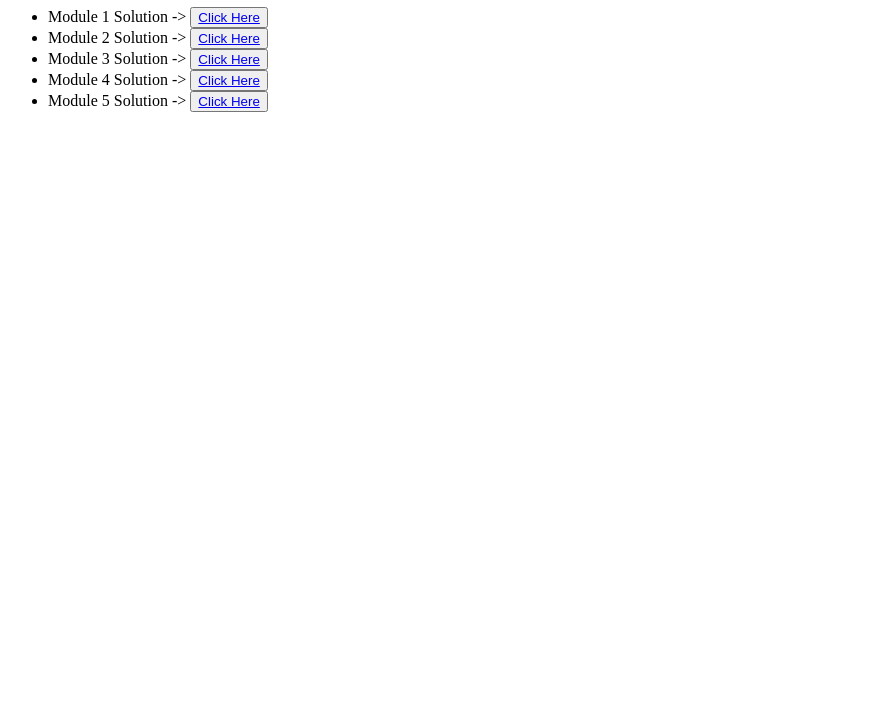
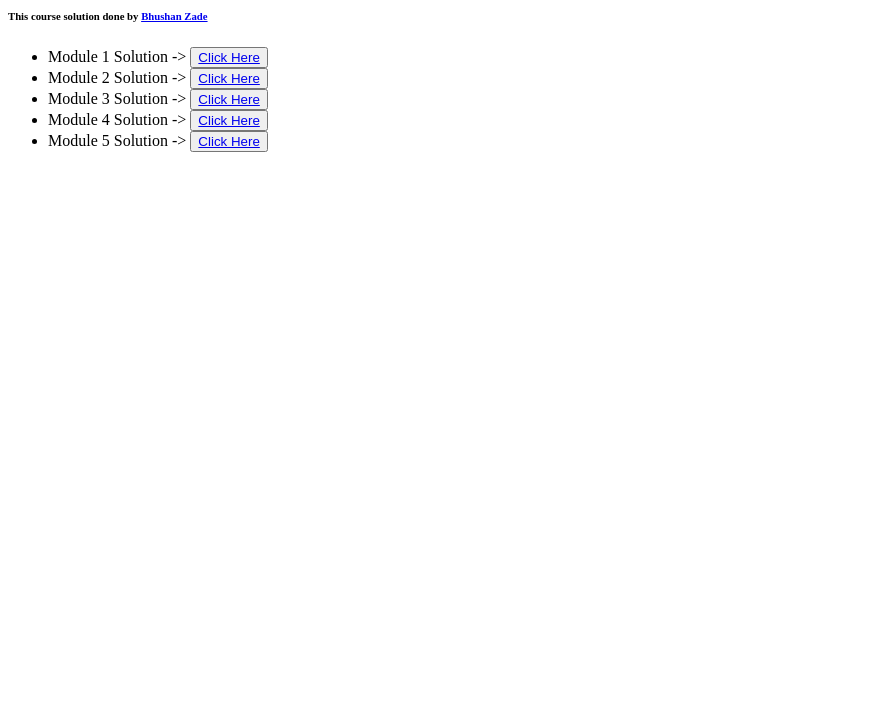
Before and after one commit to bhushanzade/coursera-angular-js-johns-hopkins-university, a plain HTML site: page index.html in a window 1280 px wide. Shown: the part 73-800 px from the top of the page, without its empty margins (0-878 px from the left). Drawn offline with Linux system fonts and the light colour scheme.

Commit message:
commited

```diff
--- a/index.html
+++ b/index.html
@@ -12,6 +12,7 @@
 <body ng-app="MsgApp">
   <div ng-controller="MsgCtrl">
     <h1>Welcome to course Angular Js by Johns Hopkins University</h1>
+    <h6>This course solution done by <a href="https://www.linkedin.com/in/bhushanzade/">Bhushan Zade</a></h6>
     <ul>
       <li>Module 1 Solution -> <button><a href="./module1-solution">Click Here</a></button></li>
       <li>Module 2 Solution -> <button><a href="./module2-solution">Click Here</a></button></li>
```
